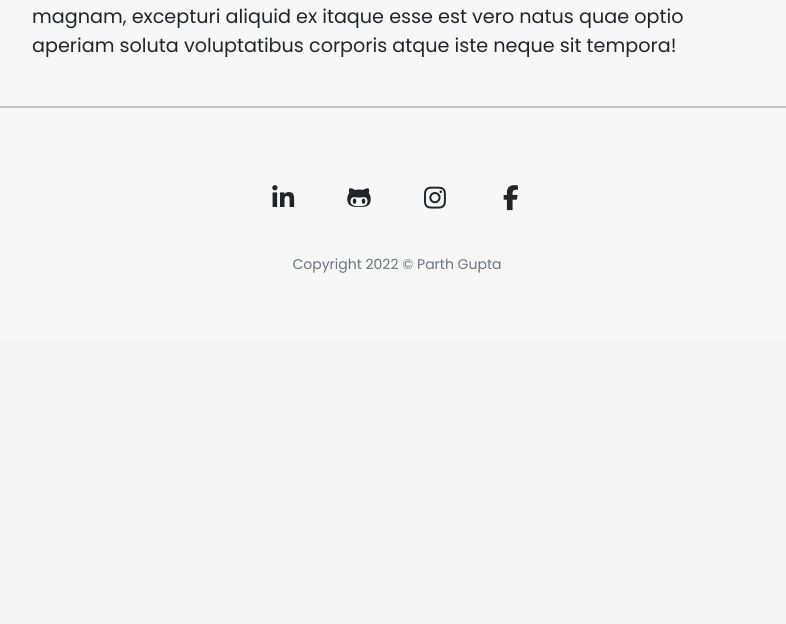
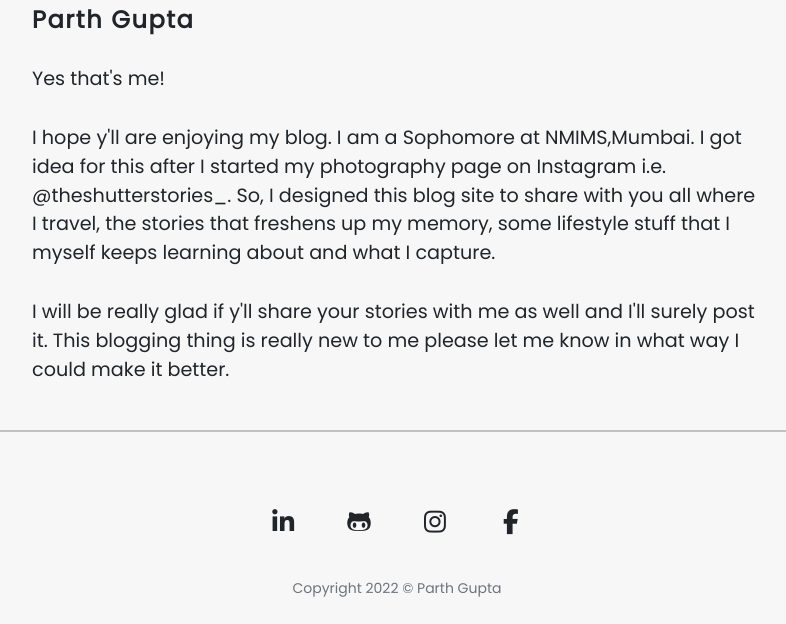
Before and after one commit to parth-gpt/parth-blog, a Flask app: page /about in a window 1280 px wide. Shown: the part 906-1530 px from the top of the page, without its empty margins (243-1029 px from the left). Before the commit the page ends 1179 px from the top, so only its background shows below. Run offline with Flask 2, Linux system fonts and the light colour scheme; some libraries are stand-ins or nearby versions; some web fonts are replaced.

Commit message:
Update about.html

```diff
--- a/templates/about.html
+++ b/templates/about.html
@@ -19,9 +19,11 @@
   <div class="container">
     <div class="row">
       <div class="col-lg-8 col-md-10 mx-auto">
-        <p style="font-size: 1.2rem;">Lorem ipsum dolor sit amet, consectetur adipisicing elit. Saepe nostrum ullam eveniet pariatur voluptates odit, fuga atque ea nobis sit soluta odio, adipisci quas excepturi maxime quae totam ducimus consectetur?</p>
-        <p style="font-size: 1.2rem;">Lorem ipsum dolor sit amet, consectetur adipisicing elit. Eius praesentium recusandae illo eaque architecto error, repellendus iusto reprehenderit, doloribus, minus sunt. Numquam at quae voluptatum in officia voluptas voluptatibus, minus!</p>
-        <p style="font-size: 1.2rem;">Lorem ipsum dolor sit amet, consectetur adipisicing elit. Aut consequuntur magnam, excepturi aliquid ex itaque esse est vero natus quae optio aperiam soluta voluptatibus corporis atque iste neque sit tempora!</p>
+        <img src="/static/img/me.jpg" style="border-radius: 100%;" class="mb-4">
+        <h4 style="letter-spacing:0.1rem;">Parth Gupta</h4>
+        <p style="font-size: 1.2rem;">Yes that's me!</p>
+        <p style="font-size: 1.2rem;">I hope y'll are enjoying my blog. I am a Sophomore at NMIMS,Mumbai. I got idea for this after I started my photography page on Instagram i.e. @theshutterstories_. So, I designed this blog site to share with you all where I travel, the stories that freshens up my memory, some lifestyle stuff that I myself keeps learning about and what I capture.</p>
+        <p style="font-size: 1.2rem;">I will be really glad if y'll share your stories with me as well and I'll surely post it. This blogging thing is really new to me please let me know in what way I could make it better.</p>
       </div>
     </div>
   </div>
```
